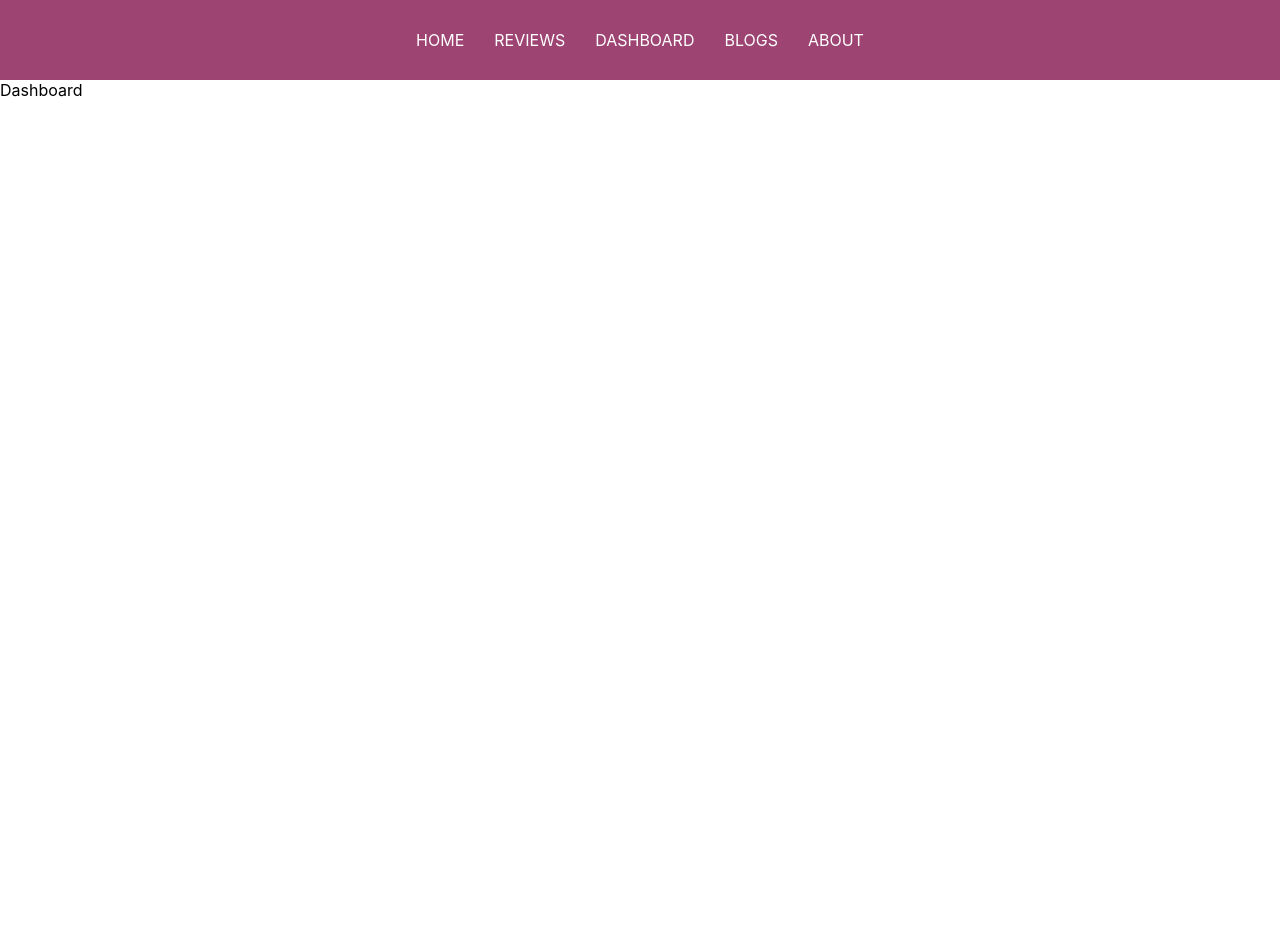
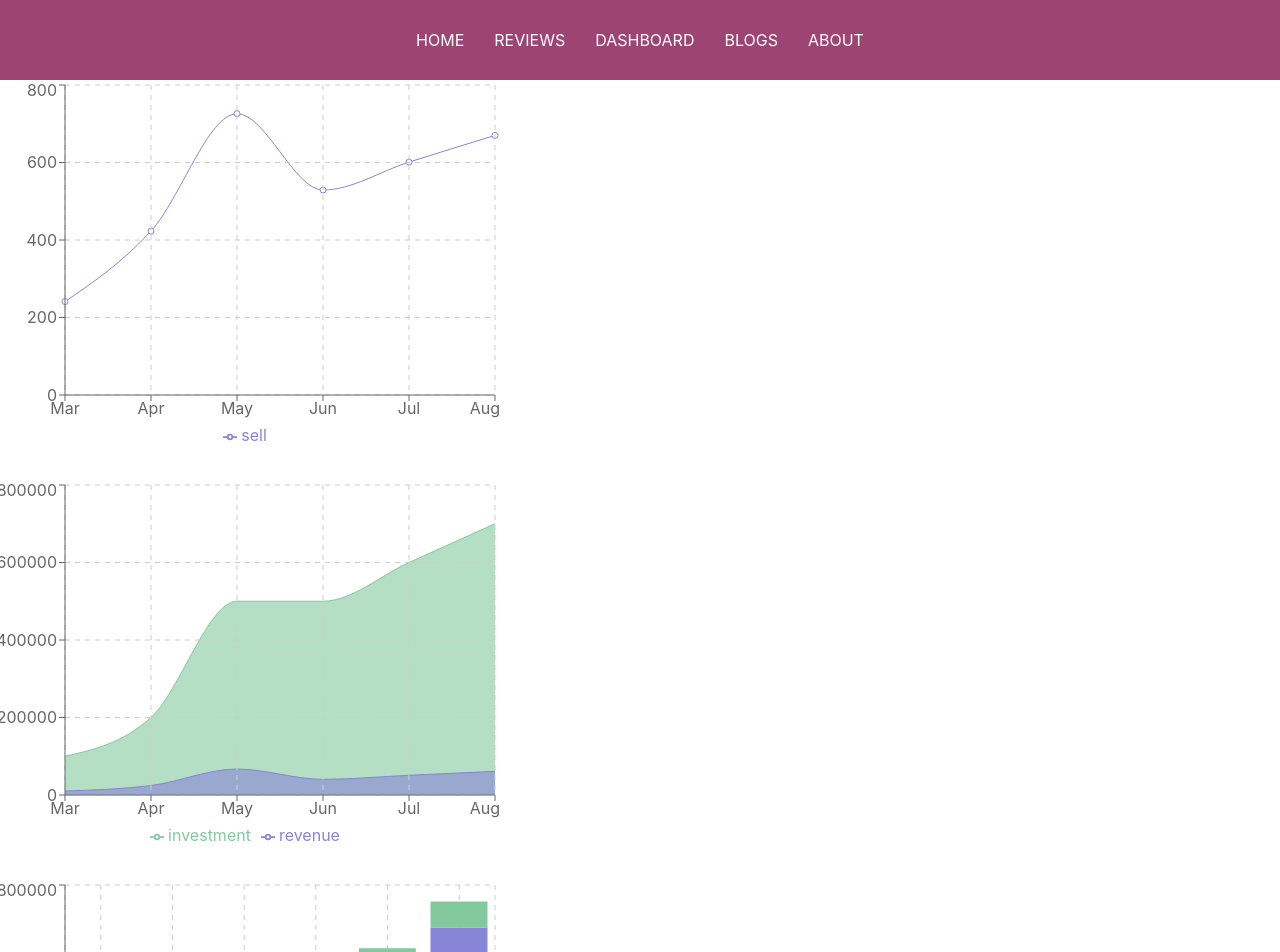
Before and after one commit to Zakaria6789/Product-Analysis-Website, a React (Create React App) app: page /dashboard in a window 1280 px wide. Shown: the top 952 px of the page. Before the commit the page ends 800 px from the top, so only its background shows below. Built offline with nearby package versions, Linux system fonts and the light colour scheme; the HTML template or start-up script is replaced by a standard one.

Commit message:
all charts are done

```diff
--- a/package.json
+++ b/package.json
@@ -13,6 +13,7 @@
     "react-dom": "^18.0.0",
     "react-router-dom": "^6.3.0",
     "react-scripts": "5.0.0",
+    "recharts": "^2.1.9",
     "web-vitals": "^2.1.4"
   },
   "scripts": {
--- /dev/null
+++ b/public/chartsData.json
@@ -0,0 +1,38 @@
+[
+    {
+        "month": "Mar",
+        "investment": 100000,
+        "sell": 241,
+        "revenue": 10401
+    },
+    {
+        "month": "Apr",
+        "investment": 200000,
+        "sell": 423,
+        "revenue": 24500
+    },
+    {
+        "month": "May",
+        "investment": 500000,
+        "sell": 726,
+        "revenue": 67010
+    },
+    {
+        "month": "Jun",
+        "investment": 500000,
+        "sell": 529,
+        "revenue": 40405
+    },
+    {
+        "month": "Jul",
+        "investment": 600000,
+        "sell": 601,
+        "revenue": 50900
+    },
+    {
+        "month": "Aug",
+        "investment": 700000,
+        "sell": 670,
+        "revenue": 61000
+    }
+]
--- a/src/components/Dashboard/Dashboard.js
+++ b/src/components/Dashboard/Dashboard.js
@@ -1,9 +1,57 @@
 import React from 'react';
+import useCharts from '../../hooks/useCharts/useCharts';
+import { LineChart, Line, XAxis, YAxis, Tooltip, CartesianGrid, Legend, ResponsiveContainer, AreaChart, Area, BarChart, Bar, PieChart, Pie } from 'recharts';
 
 const Dashboard = () => {
+    const [chartsData, setChartsData] = useCharts([]);
+    const data = chartsData;
+    const data02 = [
+        { name: 'Group A', value: 400 },
+        { name: 'Group B', value: 300 },
+        { name: 'Group C', value: 300 },
+        { name: 'Group D', value: 200 },
+    ];
     return (
         <div>
-            Dashboard
+            <div>
+                <LineChart width={500} height={400} data={data}>
+                    <Line type="monotone" dataKey="sell" stroke="#8884d8" />
+                    <CartesianGrid stroke="#ccc" strokeDasharray="5 5" />
+                    <XAxis dataKey="month" />
+                    <YAxis />
+                    <Tooltip />
+                    <Legend verticalAlign="bottom" height={50} />
+                </LineChart>
+            </div>
+            <div>
+                <AreaChart width={500} height={400} data={data}>
+                    <Area type="monotone" dataKey="investment" stroke="#82ca9d" fill="#82ca9d" />
+                    <Area type="monotone" dataKey="revenue" stroke="#8884d8" fill="#8884d8" />
+                    <CartesianGrid stroke="#ccc" strokeDasharray="5 5" />
+                    <XAxis dataKey="month" />
+                    <YAxis />
+                    <Tooltip />
+                    <Legend verticalAlign="bottom" height={50} />
+                </AreaChart>
+            </div>
+            <div>
+                <BarChart width={500} height={400} data={data} >
+                    <CartesianGrid strokeDasharray="5 5" />
+                    <XAxis dataKey="month" />
+                    <YAxis />
+                    <Tooltip />
+                    <Legend />
+                    <Bar dataKey="investment" stackId="a" fill="#8884d8" />
+                    <Bar dataKey="revenue" stackId="a" fill="#82ca9d" />
+                </BarChart>
+            </div>
+            <div>
+                <PieChart width={400} height={400}>
+                    <Pie data={data} dataKey="investment" cx="50%" cy="50%" outerRadius={60} fill="#8884d8" />
+                    <Pie data={data} dataKey="revenue" cx="50%" cy="50%" innerRadius={70} outerRadius={90} fill="#82ca9d" label />
+                    <Tooltip></Tooltip>
+                </PieChart>
+            </div>
         </div>
     );
 };
--- /dev/null
+++ b/src/hooks/useCharts/useCharts.js
@@ -0,0 +1,15 @@
+import React, { useEffect, useState } from 'react';
+
+const useCharts = () => {
+    const [chartsData, setChartsData] = useState([]);
+
+    useEffect(() => {
+        fetch('chartsData.json')
+            .then(res => res.json())
+            .then(data => setChartsData(data))
+    }, []);
+
+    return [chartsData, setChartsData];
+};
+
+export default useCharts;
```
Also changed, not shown: 1 other file (tests, documents, lock files or other folders).
